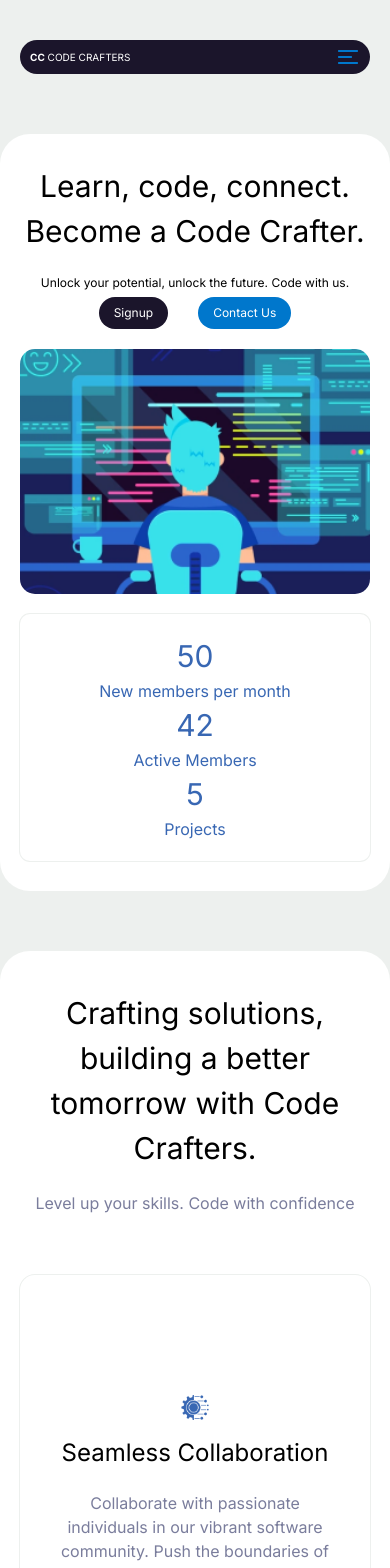
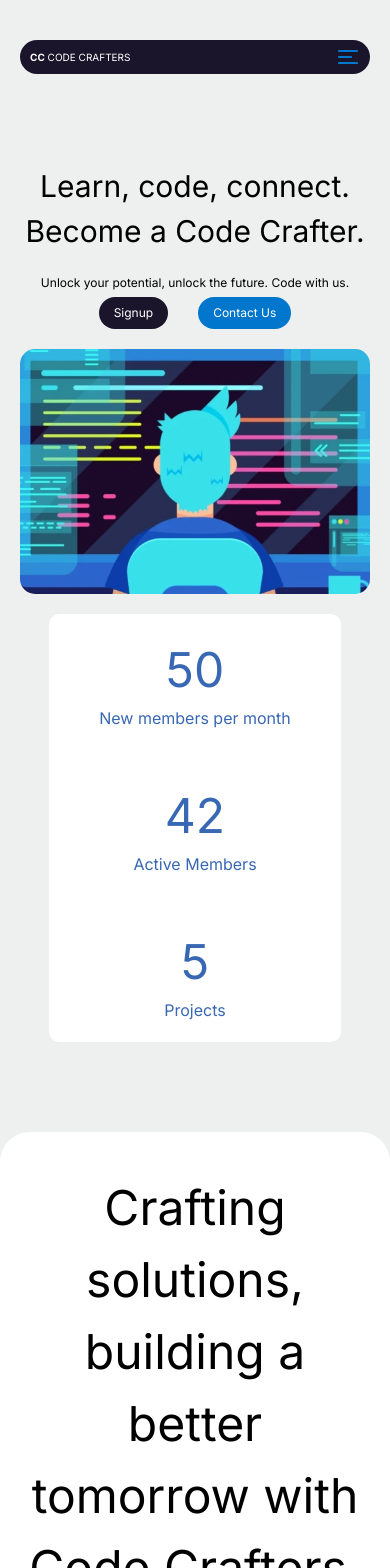
Before and after one commit to Henry-Edet/code-crafters, a React (Create React App) app: page / in a window 390 px wide. Shown: the top 1568 px of the page. Built offline with nearby package versions, Linux system fonts and the light colour scheme.

Commit message:
fixed responsiveness

```diff
--- a/src/App.js
+++ b/src/App.js
@@ -4,7 +4,7 @@ import * as Components from "./components/index";
 
 function App() {
   return (
-    <div className=" flex flex-col gap-[6rem] ">
+    <div className=" flex flex-col justify-center items-center gap-[6rem] ">
       <Components.Header />
       <Home.Hero />
       <Home.CraftSol />
--- a/src/components/Header.jsx
+++ b/src/components/Header.jsx
@@ -2,7 +2,7 @@ import menu02 from "./../assets/menu02.png";
 
 function Header() {
   return (
-    <nav className=" generalPadding">
+    <nav className=" generalPadding w-full">
       <div className="flex justify-between justify-content items-center bg-[var(--black)] text-[var(--white)] rounded-full px-4 py-2 mt-16 w-full">
         <div>
           <b>CC</b> CODE CRAFTERS
--- a/src/pages/home/Hero.jsx
+++ b/src/pages/home/Hero.jsx
@@ -1,5 +1,5 @@
 import * as Components from "./../../components/index";
-import HEROIMG from "./../../assets/Hero-img.png";
+import HEROIMG from "./../../assets/sec-hero-img.png";
 
 const ourStats = [
   { number: "50", text: "New members per month" },
@@ -9,7 +9,7 @@ const ourStats = [
 
 function Hero() {
   return (
-    <section className=" text-center flex flex-col gap-[2rem] mobile:gap-[3rem] generalPadding py-[3rem]">
+    <section className=" bg-transparent text-center flex flex-col justify-center items-center gap-[2rem] mobile:gap-[3rem] generalPadding py-[3rem] max-w-[100rem] ">
       <h1 className=" ">Learn, code, connect. Become a Code Crafter.</h1>
       <div className=" flex flex-col gap-[.5rem] mobile:gap-[1.5rem]">
         <p className=" text-[1.2rem] mobile:text-[1.6rem]">
@@ -25,7 +25,7 @@ function Hero() {
           </Components.Button>
         </div>
       </div>
-      <figure className=" h-[24.5rem] mobile:h-[26rem] sm:h-[42rem] overflow-hidden rounded-3xl mobile:rounded-[30rem] mt-0 mobile:mt-[2rem] ">
+      <figure className=" h-[24.5rem] mobile:h-[26rem] sm:h-[42rem] w-full overflow-hidden rounded-3xl mobile:rounded-[30rem] mt-0 mobile:mt-[2rem] ">
         <img
           className=" object-cover h-full w-full ring-1 ring-red-800"
           src={HEROIMG}
@@ -35,10 +35,10 @@ function Hero() {
 
       {/* membership & active members with number of projects below */}
 
-      <ul className=" flex flex-col justify-normal mobile:justify-between mobile:hidden md:flex md:flex-row ring-1 ring-[var(--lightgrey)] bg-[var(--white)] px-[5rem] py-[2rem] rounded-2xl text-[var(--lightBlue)]  ">
+      <ul className=" flex flex-col gap-[5rem] justify-normal mobile:justify-between mobile:hidden md:flex md:flex-row ring-1 ring-[var(--lightgrey)] bg-[var(--white)] px-[5rem] py-[2rem] rounded-2xl text-[var(--lightBlue)]  ">
         {ourStats.map((obj, idx) => (
           <li key={idx} className=" flex flex-col h-fit ">
-            <h1 className="">{obj.number}</h1>
+            <h1 className=" text-[4.8rem]">{obj.number}</h1>
             <p className=" text-[1.6rem] mobile:text-[2.4rem]">{obj.text}</p>
           </li>
         ))}
--- a/src/pages/home/LatestBlog.jsx
+++ b/src/pages/home/LatestBlog.jsx
@@ -32,9 +32,9 @@ function LatestBlogCard({ content }) {
 
 function LatestBlog() {
   return (
-    <section className=" generalPadding flex flex-col gap-[2rem] text-center py-[4rem]">
-      <h1>From Our Latest Blogs</h1>
-      <ul className=" flex mobile:flex-row flex-col gap-[6rem] justify-center items-center rounded-3xl py-[2rem] px-[2rem]">
+    <section className=" generalPadding flex flex-col gap-[2rem] text-center py-[4rem] w-full">
+      <h1 className=" text-[4.8rem]">From Our Latest Blogs</h1>
+      <ul className=" flex md:flex-row flex-col gap-[6rem] justify-center items-center rounded-3xl py-[2rem] px-[2rem]">
         {latestBlogData.map((obj, idx) => {
           return <LatestBlogCard key={idx} content={obj} />;
         })}
--- a/src/pages/home/Trusted.jsx
+++ b/src/pages/home/Trusted.jsx
@@ -7,7 +7,7 @@ function Trusted() {
         <img className=" h-full " src={NEU} alt="near east university" />
       </figure>
       <div className=" order-2 mobile:order-1 md:order-2 max-w-[80rem]">
-        <h1>Trusted by Near East University</h1>
+        <h1 className=" text-[4.8rem]">Trusted by Near East University</h1>
         <p className=" text-[var(--purple)]">
           With the backing of Near East University, we champion a mission to
           empower aspiring engineers through collaborative innovation and
--- a/src/pages/home/craftingSolution/CraftingSolution.jsx
+++ b/src/pages/home/craftingSolution/CraftingSolution.jsx
@@ -29,7 +29,7 @@ function CraftingSolution() {
   return (
     <section className=" CraftSol generalPadding flex flex-col gap-[6rem] text-center py-[4rem] ">
       <div className=" flex flex-col gap-[2rem]">
-        <h1 className=" ">
+        <h1 className=" text-[4.8rem] ">
           Crafting solutions, building a better tomorrow with Code Crafters.
         </h1>
         <p className=" ">Level up your skills. Code with confidence</p>
--- a/src/pages/home/footers/Endfooter.jsx
+++ b/src/pages/home/footers/Endfooter.jsx
@@ -6,7 +6,7 @@ import { Button } from "../../../components";
 
 const EmailSection = () => {
   return (
-    <section className=" bg-transparent text-center text-[var(--white)] flex flex-col gap-[2rem] generalPadding h-[70vh]">
+    <section className=" bg-transparent text-center text-[var(--white)] flex flex-col gap-[2rem] generalPadding h-[70vh] w-full">
       <div className=" footer h-full flex flex-col gap-[2rem] justify-end items-center py-[2rem] px-[2rem] rounded-3xl">
         <figure className=" flex items-center justify-center w-full">
           <img src={envelope} alt="notification envelope" className="overlay" />
--- a/src/pages/home/footers/footer.jsx
+++ b/src/pages/home/footers/footer.jsx
@@ -59,7 +59,7 @@ const Footer = () => {
   };
 
   return (
-    <footer className="text-start text-[var(--white)]">
+    <footer className="text-start text-[var(--white)] w-full">
       <div className="background px-[1rem] py-[6rem]">
         <hr className="w-[90%] m-auto" />
         <h2 className="text-[1.997rem] items-start px-[3rem] py-[1.8rem] coding m-auto">
```
Also changed, not shown: src/assets/Hero-img.png, src/assets/sec-hero-img.png (added).
